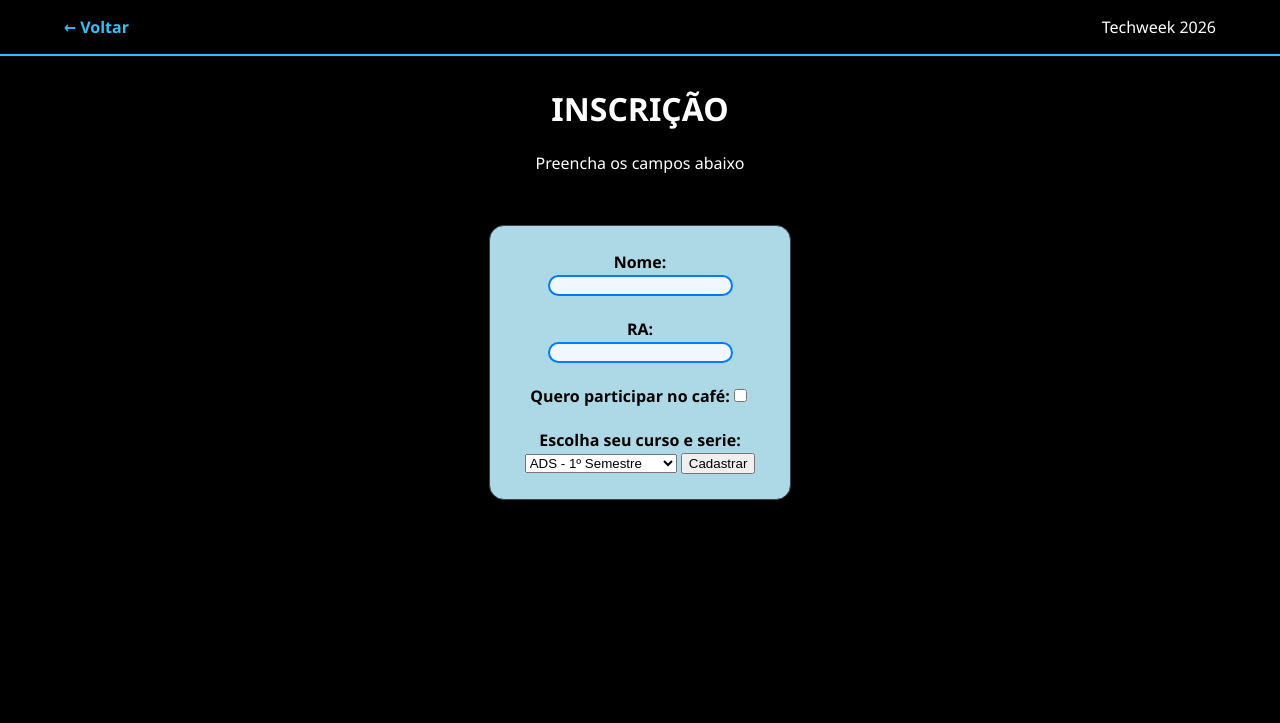
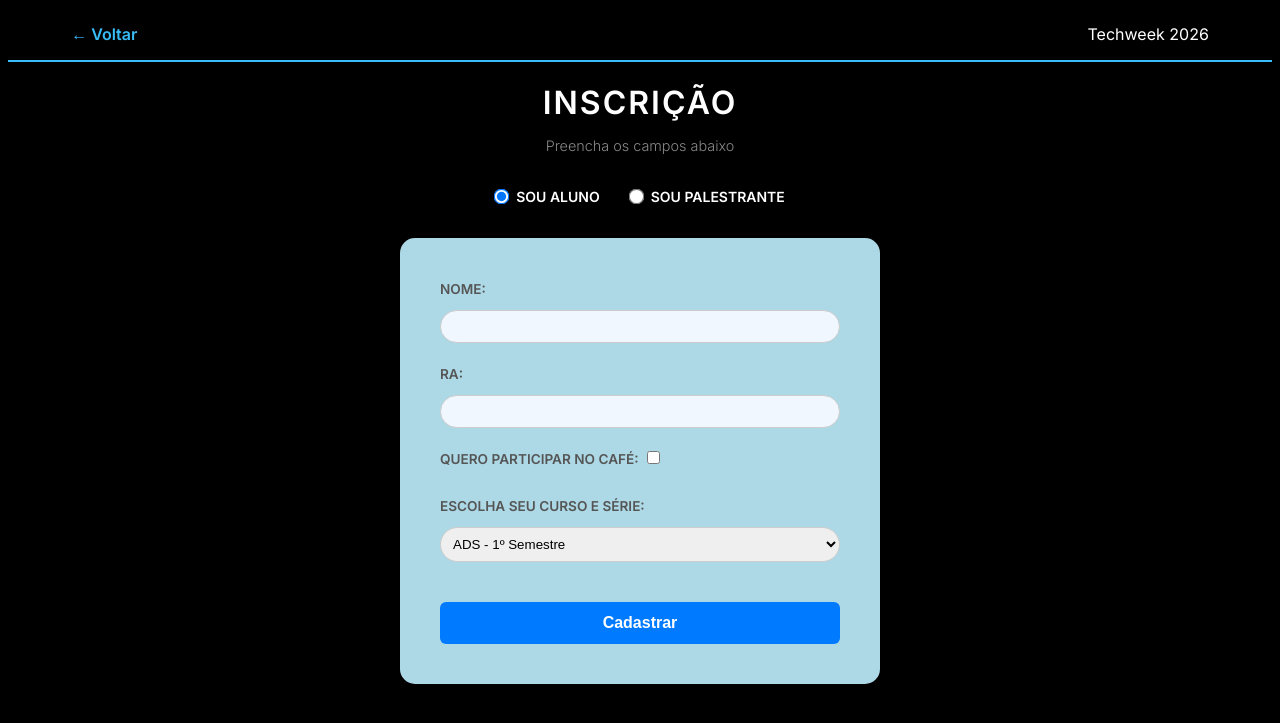
Before and after one commit to Jslus12/Techweek, a Flask app: template techweek-frontend/templates/inscricao.html in a window 1280 px wide. Shown: the top 723 px of the page. Run offline with Flask 3, Linux system fonts and the light colour scheme; the template is opened without the code that fills it, so the values that code supplies are empty.

Commit message:
Realiza o polimento e ajuste da tela de inscrição

```diff
--- a/techweek-frontend/static/inscricao.css
+++ b/techweek-frontend/static/inscricao.css
@@ -1,7 +1,8 @@
+@import url('https://fonts.googleapis.com/css2?family=Inter:wght@300;400;600&display=swap');
+
 body {
-    margin: 0;
-    font-family: 'Segoe UI', Tahoma, Geneva, Verdana, sans-serif;
-    background-color: #000000;
+    font-family: 'Inter', sans-serif;
+    background-color: #000; /* Fundo sólido para destacar o formulário */
     color: white;
 }
 
@@ -21,31 +22,43 @@ body {
     font-weight: bold;
 }
 
-form {
-    background-color: lightblue;
-    border-radius: 15px;
-    padding: 25px;
-    width: 250px;
-    text-align: center;
-    color: #000000;
-    transition: transform 0.3s;
-    border: 1px solid #334155;
 
 
+.titulo-pagina h1 {
+    font-weight: 600;
+    letter-spacing: 2px;
+    color: #fff;
+    margin-bottom: 5px;
+    text-align: center;
 }
 
-.titulo-pagina {
-    text-align: center;
-    padding: 10px 20px;
+.titulo-pagina p {
+    font-weight: 300;
+    color: #888; /* Cinza suave para o subtítulo */
+    font-size: 0.9rem;
+        text-align: center;
 }
 
 .formulario {
-    font-weight: bold;
     display: flex;
+    flex-direction: column;
+    align-items: center; /* Centraliza horizontalmente */
     justify-content: center;
-    align-items: center;
-    padding: 25px;
+    min-height: 60vh; /* Garante espaço vertical */
+    padding: 20px;
 }
+
+form {
+    background-color: #add8e6; /* Cor azul clara da sua imagem */
+    padding: 40px;
+    border-radius: 15px;
+    width: 100%;
+    max-width: 400px; /* Impede que o formulário fique largo demais */
+    box-shadow: 0px 4px 10px rgba(0, 0, 0, 0.3); /* Sombra suave */
+    color: #333;
+}
+
+
 
 input[type="text"] {
     border: 2px solid #007bff;
@@ -53,3 +66,68 @@ input[type="text"] {
     background-color: #f0f7ff;
     border-radius: 25px;
 }
+
+.tipo-usuario {
+    display: flex;
+    justify-content: center; /* Centraliza horizontalmente as opções */
+    align-items: center;     /* Alinha a bolinha com o texto verticalmente */
+    gap: 30px;               /* Espaço entre 'Aluno' e 'Palestrante' */
+    margin: 0 auto 25px auto; /* Centraliza a própria DIV na tela */
+    width: 100%;
+    max-width: 400px;        /* Mesma largura que você deu ao formulário */
+}
+
+.tipo-usuario label {
+    display: flex;
+    align-items: center;
+    cursor: pointer;
+    color: white;
+    font-size: 14px;
+    font-weight: 600;
+    white-space: nowrap;     /* Impede que o texto quebre em duas linhas */
+}
+
+.tipo-usuario input[type="radio"] {
+    margin: 0 8px 0 0;       /* Garante espaço exato à direita da bolinha */
+    cursor: pointer;
+    transform: scale(1.2);   /* Aumenta um pouco a bolinha para facilitar o clique */
+}
+input[type="text"], select {
+    width: 100%; /* Ocupa a largura total do formulário azul */
+    padding: 8px;
+    margin-top: 5px;
+    border-radius: 20px; /* Bordas arredondadas como na imagem */
+    border: 1px solid #ccc;
+    box-sizing: border-box; /* Evita que o padding aumente a largura */
+}
+
+
+
+label {
+    font-size: 0.85rem;
+    font-weight: 600;
+    text-transform: uppercase;
+    color: #555;
+    margin-bottom: 8px;
+    display: inline-block;
+}
+button[type="submit"] {
+    width: 100%;
+    background-color: #007bff;
+    color: white;
+    border: none;
+    padding: 12px;
+    border-radius: 6px;
+    font-weight: 600;
+    font-size: 1rem;
+    cursor: pointer;
+    transition: background 0.3s ease, transform 0.1s active;
+}
+
+button[type="submit"]:hover {
+    background-color: #0056b3;
+}
+
+button[type="submit"]:active {
+    transform: scale(0.98);
+}
--- a/techweek-frontend/templates/inscricao.html
+++ b/techweek-frontend/templates/inscricao.html
@@ -5,8 +5,7 @@
     <meta charset="UTF-8">
     <meta name="viewport" content="width=device-width, initial-scale=1.0">
     <title>Inscrição - Techweek</title>
-    <!-- O Flask busca o CSS na pasta static -->
-    <link rel="stylesheet" href="{{ url_for('static', filename='css/inscricao.css') }}">
+   <link rel="stylesheet" href="{{ url_for('static', filename='inscricao.css') }}">
 </head>
 
 <body>
@@ -22,29 +21,70 @@
 
 
     <div class="formulario">
+    <!-- Seleção de Tipo de Usuário -->
+  <div class="tipo-usuario">
+        <label for="tipo-aluno">
+            <input type="radio" id="tipo-aluno" name="tipo" value="aluno" checked onclick="alternarFormulario()">
+            SOU ALUNO
+        </label>
 
-        <form>
-            <label>Nome:</label><br>
-            <input type="text" name="nome"><br><br>
+        <label for="tipo-palestrante">
+            <input type="radio" id="tipo-palestrante" name="tipo" value="palestrante" onclick="alternarFormulario()">
+            SOU PALESTRANTE
+        </label>
+    </div>
 
+    <form action="/sua-rota-de-envio" method="POST">
+        <!-- Campos Comuns (Nome) -->
+        <label>Nome:</label><br>
+        <input type="text" name="nome" required><br><br>
+
+        <!-- Seção exclusiva para ALUNO -->
+        <div id="secao-aluno">
             <label>RA:</label><br>
             <input type="text" name="ra"><br><br>
 
-            <label>Quero participar no café:</label><input type="checkbox" name="sim"><br><br>
+            <label>Quero participar no café:</label>
+            <input type="checkbox" name="cafe"><br><br>
 
-            <label for="cidades">Escolha seu curso e serie:</label>
-            <select id="cidades" name="cidades">
+            <label for="cursos">Escolha seu curso e série:</label>
+            <select id="cursos" name="curso_serie">
                 <option value="ads1">ADS - 1º Semestre</option>
                 <option value="ads3">ADS - 3º Semestre</option>
                 <option value="eng1">ESOFT - 1º Semestre</option>
                 <option value="eng3">ESOFT - 3º Semestre</option>
                 <option value="eng5">ESOFT - 5º Semestre</option>
+            </select>
+        </div>
 
-            </select>
+        <!-- Seção exclusiva para PALESTRANTE (Oculta por padrão) -->
+        <div id="secao-palestrante" style="display: none;">
+            <label>Título da Palestra:</label><br>
+            <input type="text" name="titulo_palestra"><br><br>
 
-            <button type="submit">Cadastrar</button>
-        </form>
-    </div>
+            <label>Currículo Resumido:</label><br>
+            <textarea name="bio" rows="4" style="width: 100%"></textarea>
+        </div>
+
+        <br><br>
+        <button type="submit">Cadastrar</button>
+    </form>
+</div>
+<script>
+    function alternarFormulario() {
+        const isAluno = document.getElementById('tipo-aluno').checked;
+        const secaoAluno = document.getElementById('secao-aluno');
+        const secaoPalestrante = document.getElementById('secao-palestrante');
+
+        if (isAluno) {
+            secaoAluno.style.display = 'block';
+            secaoPalestrante.style.display = 'none';
+        } else {
+            secaoAluno.style.display = 'none';
+            secaoPalestrante.style.display = 'block';
+        }
+    }
+</script>
 
 
 
```
